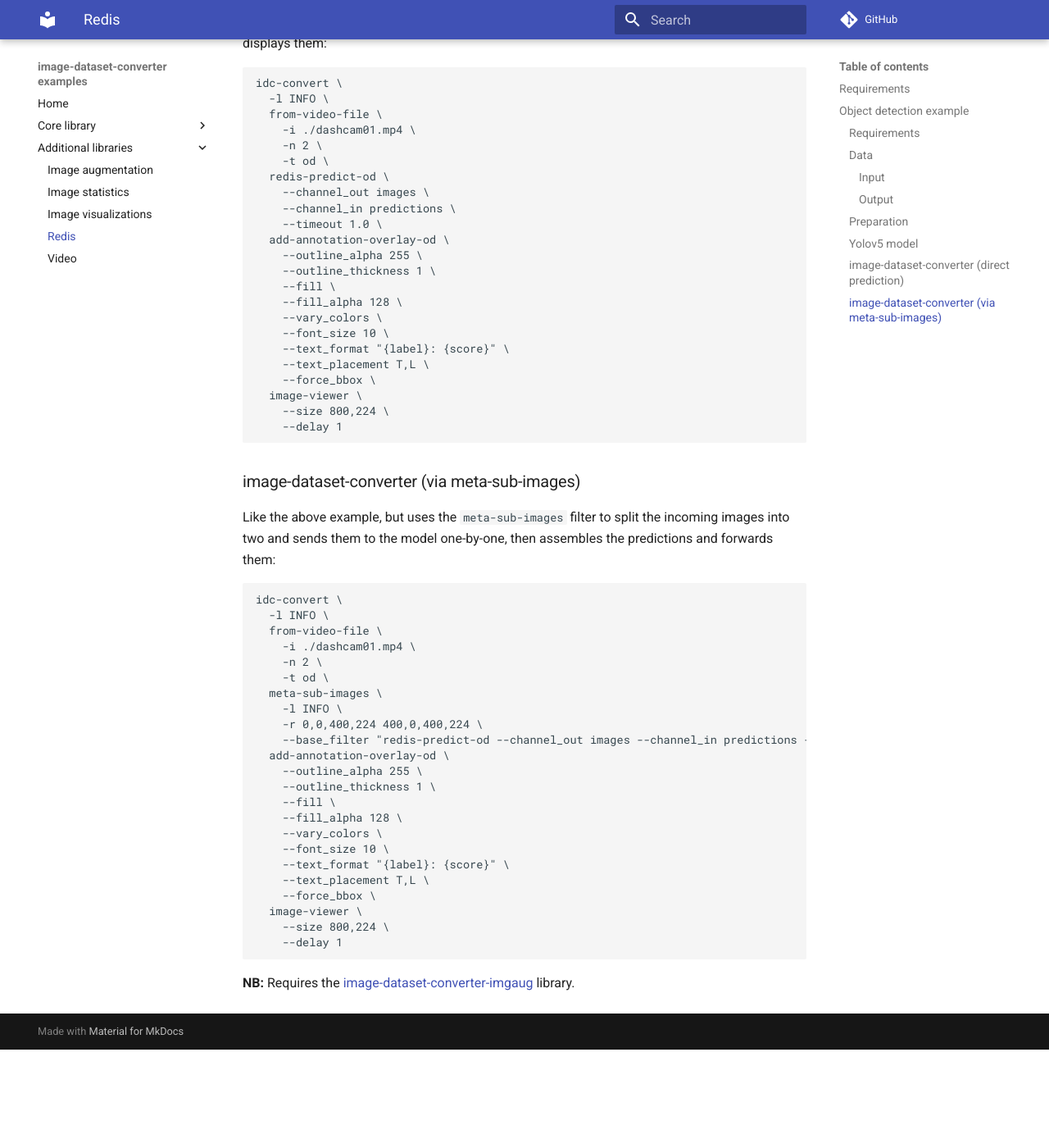
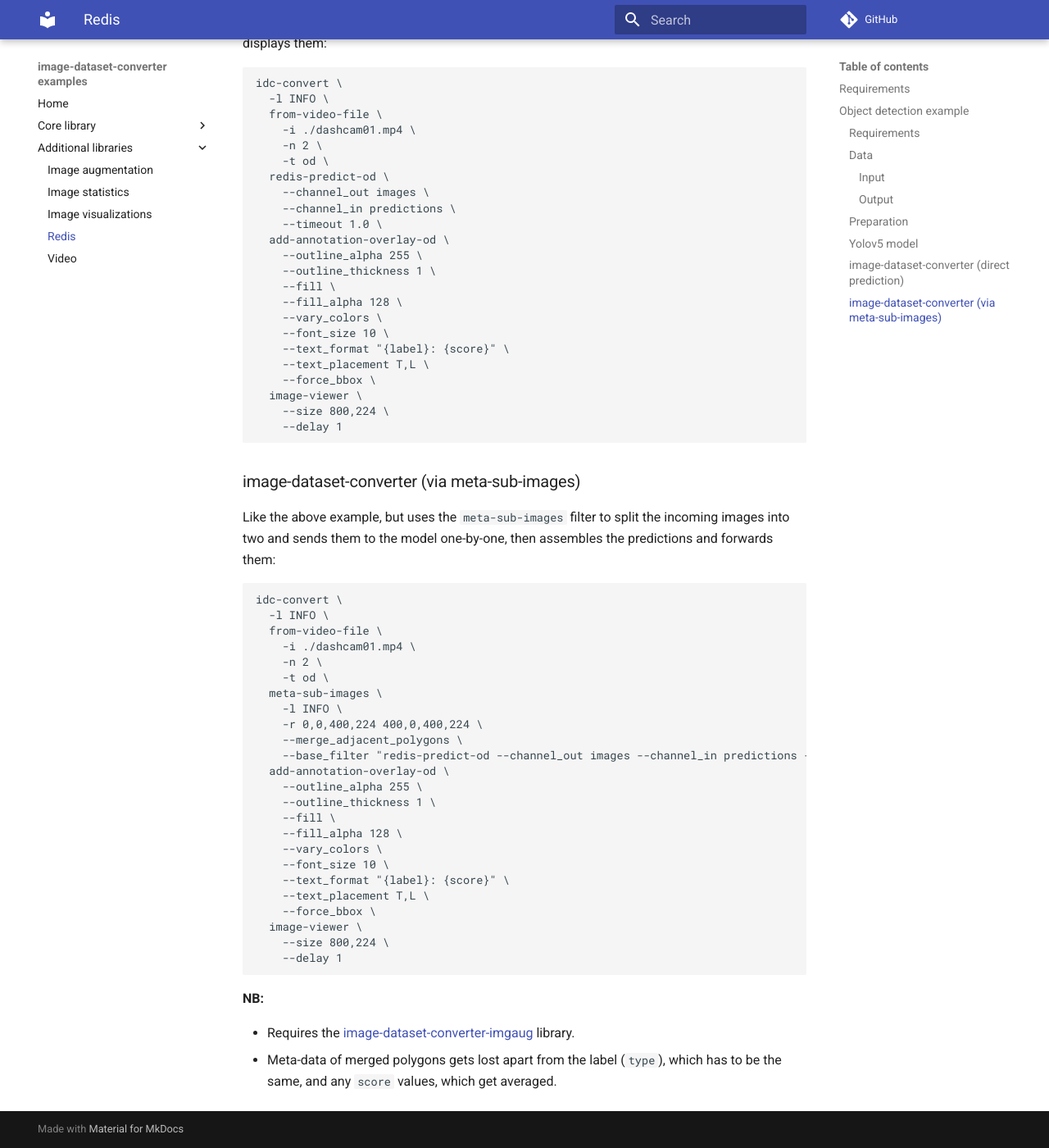
Before and after one commit to waikato-datamining/image-dataset-converter-examples, an MkDocs documentation site: the page built from docs/redis.md, in a window 1280 px wide and 1400 px high, scrolled down 2167 px. Shown: the whole window at 82% size. Built offline with MkDocs 1.6.1 and Material for MkDocs 9.7.7, drawn with Linux system fonts in a browser that asks for light colours; comment, search, counter and statistics services are not loaded; before the commit the page ends 3447 px from its top, so only the background shows below that.

Commit message:
merging adjacent polygons now

````diff
--- a/docs/redis.md
+++ b/docs/redis.md
@@ -106,6 +106,7 @@
   meta-sub-images \
     -l INFO \
     -r 0,0,400,224 400,0,400,224 \
+    --merge_adjacent_polygons \
     --base_filter "redis-predict-od --channel_out images --channel_in predictions --timeout 1.0" \
   add-annotation-overlay-od \
     --outline_alpha 255 \
@@ -122,4 +123,8 @@
     --delay 1
 ```
 
-**NB:** Requires the [image-dataset-converter-imgaug](https://github.com/waikato-datamining/image-dataset-converter-imgaug) library.
+**NB:**
+
+* Requires the [image-dataset-converter-imgaug](https://github.com/waikato-datamining/image-dataset-converter-imgaug) library.
+* Meta-data of merged polygons gets lost apart from the label (`type`), which has to be the same,
+  and any `score` values, which get averaged.
````
